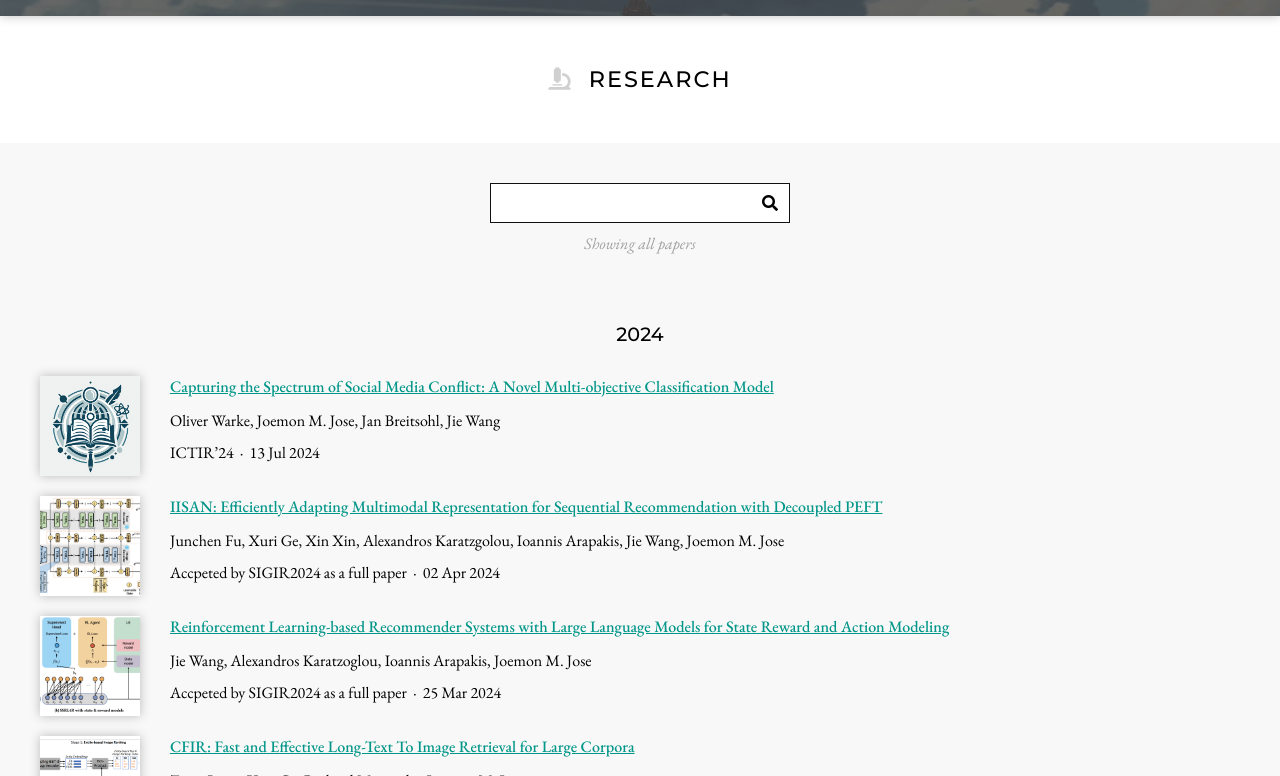
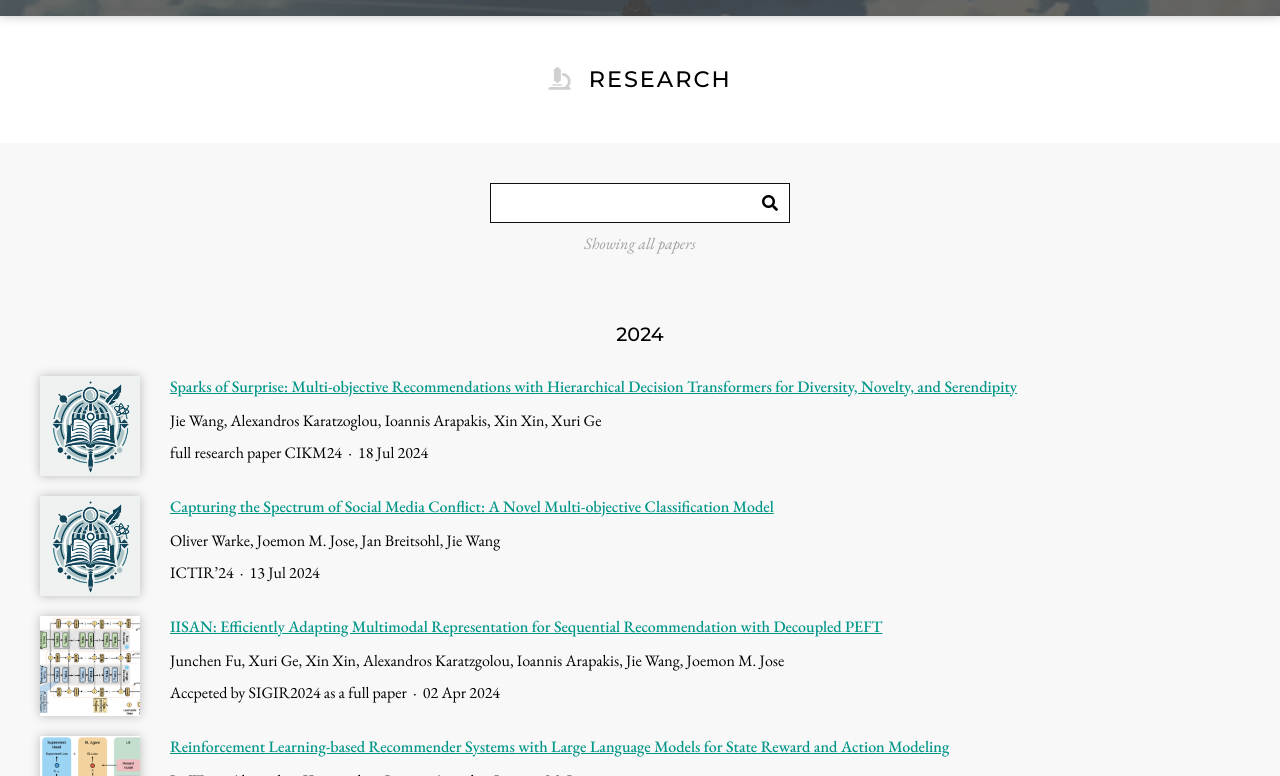
Before and after one commit to GAIR-Lab/GAIR-Lab.github.io, a Jekyll site: the page built from research/index.md, in a window 1280 px wide and 900 px high, cut to the strip 124-900 px from the top of the window. Built offline with Jekyll 4.4.1, drawn with Linux system fonts in a browser that asks for light colours; nearby versions of some CDN libraries.

Commit message:
Update research-output.yml

```diff
--- a/_data/research-output.yml
+++ b/_data/research-output.yml
@@ -1,3 +1,15 @@
+- title: 'Sparks of Surprise: Multi-objective Recommendations with Hierarchical Decision Transformers for Diversity, Novelty, and Serendipity'
+  authors:
+  - Jie Wang
+  - Alexandros Karatzoglou
+  - Ioannis Arapakis
+  - Xin Xin
+  - Xuri Ge
+  publisher: full research paper CIKM24
+  date: '2024-07-18'
+  link: https://scholar.google.co.uk/citations?view_op=view_citation&hl=zh-CN&user=dK1hORsAAAAJ&sortby=pubdate&citation_for_view=dK1hORsAAAAJ:8uzoZH4hB9AC
+  image: images/paper_logo.png
+
 - title: 'Capturing the Spectrum of Social Media Conflict: A Novel Multi-objective Classification Model'
   authors:
   - Oliver Warke
```
